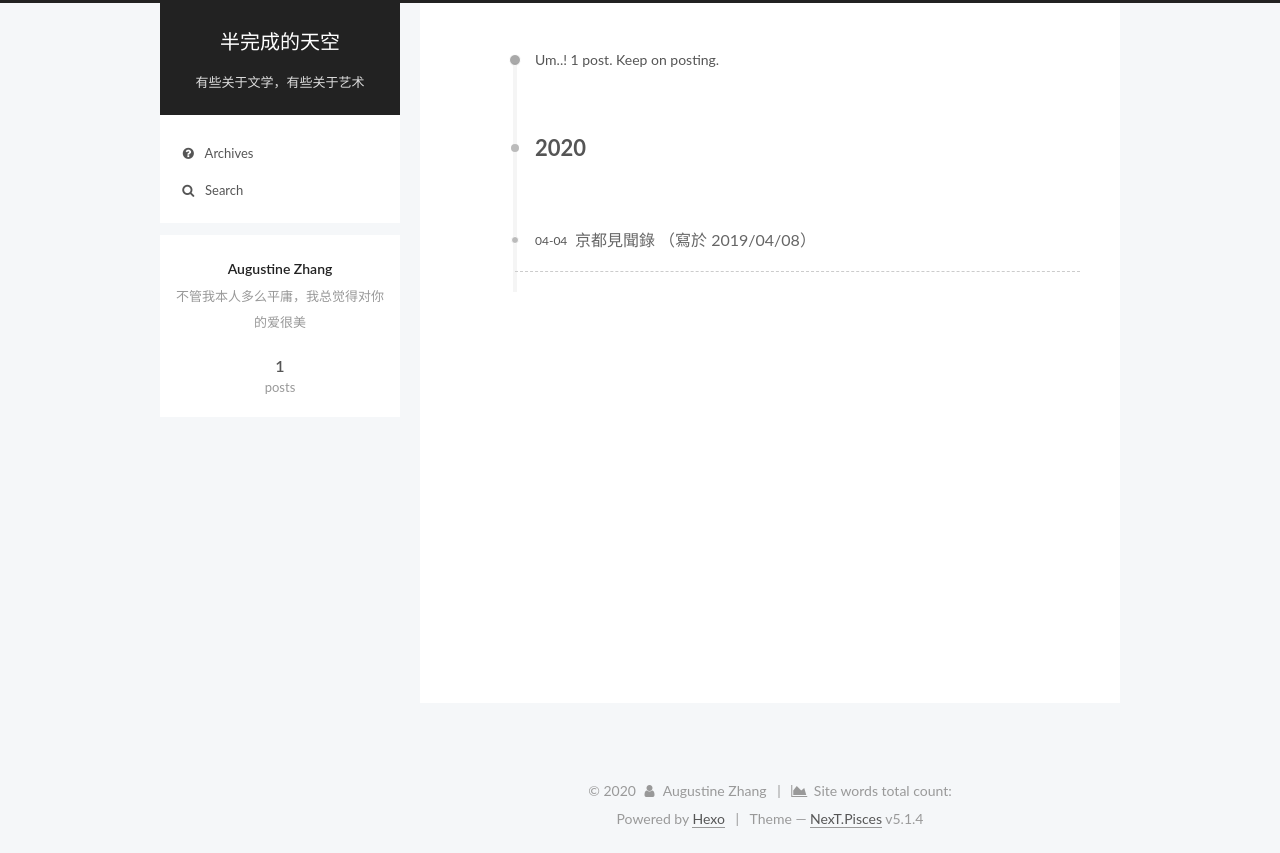
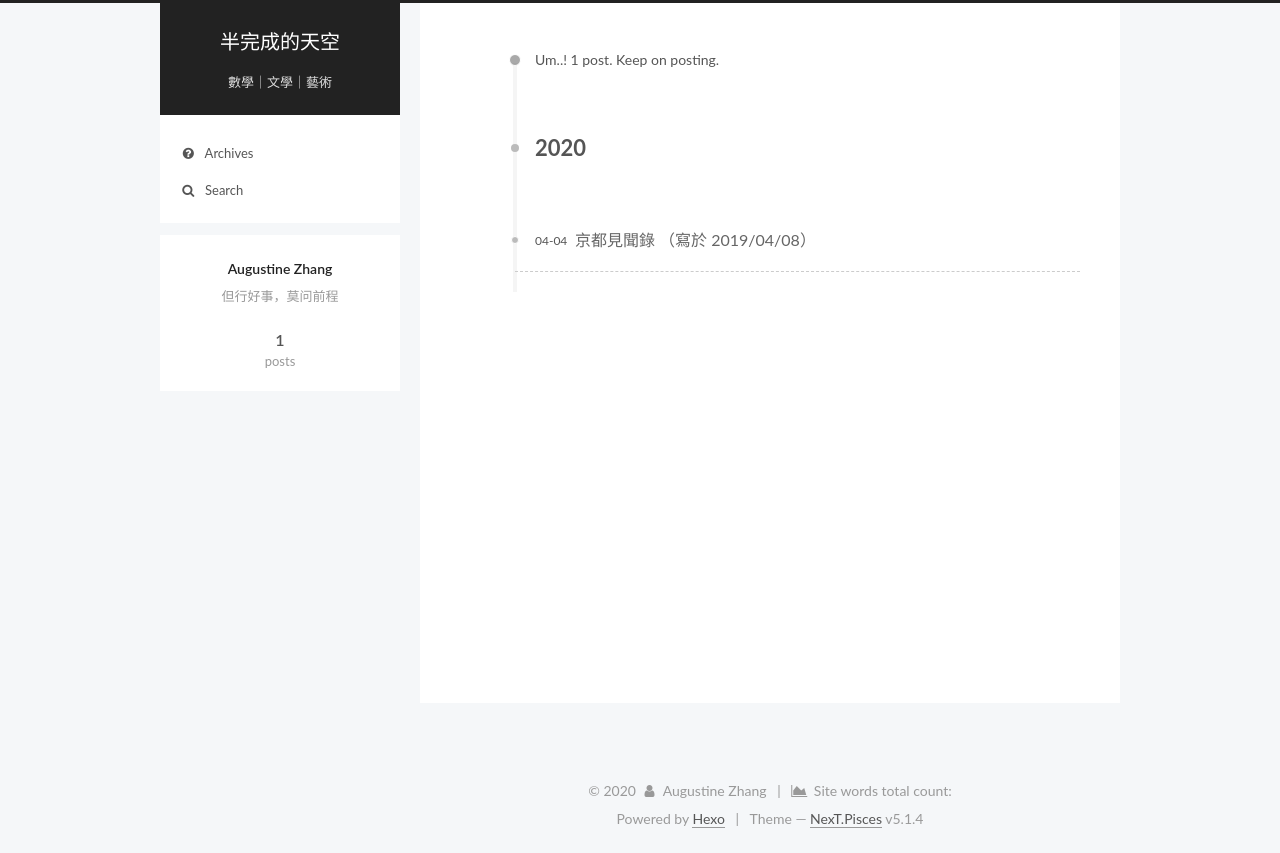
Before and after one commit to Augustine-Z/Zhang.github.io, a plain HTML site: page archives/2020/04/index.html in a window 1280 px wide. Drawn offline with Linux system fonts and the light colour scheme.

Commit message:
Site updated: 2020-04-06 17:31:09

```diff
--- a/archives/2020/04/index.html
+++ b/archives/2020/04/index.html
@@ -79,12 +79,12 @@
 
 
 
-<meta name="description" content="不管我本人多么平庸，我总觉得对你的爱很美">
+<meta name="description" content="但行好事，莫问前程">
 <meta property="og:type" content="website">
 <meta property="og:title" content="半完成的天空">
 <meta property="og:url" content="http://yoursite.com/archives/2020/04/index.html">
 <meta property="og:site_name" content="半完成的天空">
-<meta property="og:description" content="不管我本人多么平庸，我总觉得对你的爱很美">
+<meta property="og:description" content="但行好事，莫问前程">
 <meta property="og:locale" content="zh_CN">
 <meta property="article:author" content="Augustine Zhang">
 <meta name="twitter:card" content="summary">
@@ -158,7 +158,7 @@
       </a>
     </div>
 
-        <p class="site-subtitle">有些关于文学，有些关于艺术</p>
+        <p class="site-subtitle">數學｜文學｜藝術</p>
 
   </div>
 
@@ -340,7 +340,7 @@
           <div class="site-author motion-element" itemprop="author" itemscope itemtype="http://schema.org/Person">
 
               <p class="site-author-name" itemprop="name">Augustine Zhang</p>
-              <p class="site-description motion-element" itemprop="description">不管我本人多么平庸，我总觉得对你的爱很美</p>
+              <p class="site-description motion-element" itemprop="description">但行好事，莫问前程</p>
           </div>
 
           <nav class="site-state motion-element">
```
Also changed, not shown: 2020/04/04/京都見聞錄/index.html (+2 -2 lines), archives/2020/index.html (+4 -4 lines), archives/index.html (+4 -4 lines), index.html (+4 -4 lines).
